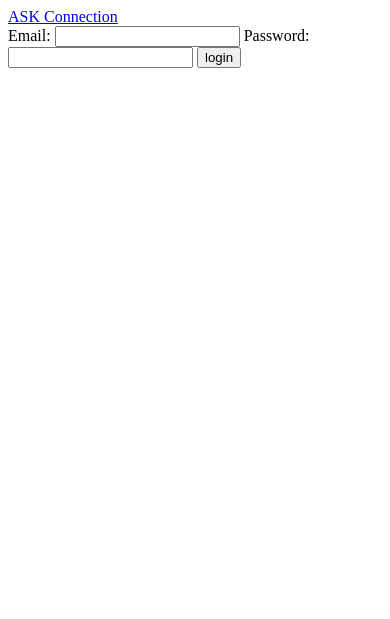
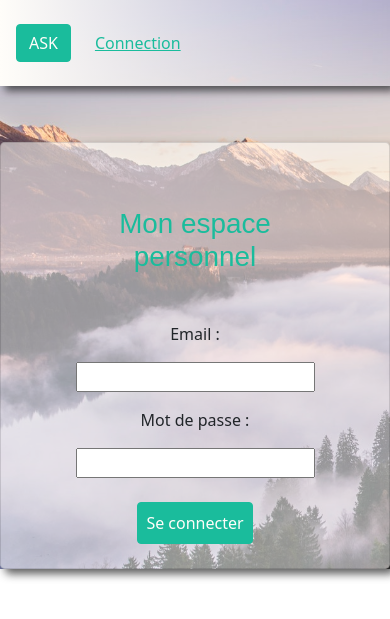
Before and after one commit to WeisgerberEstelle/ASK-app, a Symfony app: template templates/login/index.html.twig in a window 390 px wide. Shown: the top 619 px of the page. Run offline with Twig, Linux system fonts and the light colour scheme; the template is opened without the code that fills it, so the values that code supplies are empty; style sheets or scripts are compiled from the project's sources; some libraries are stand-ins or nearby versions; some web fonts are replaced.

Commit message:
collection form test

```diff
--- a/assets/styles/app.scss
+++ b/assets/styles/app.scss
@@ -10,3 +10,8 @@ background-size:cover;
     background: linear-gradient(to right, rgba(255,253,249,1), rgba(255,253,249,0));
     box-shadow: $shadow;
 }
+
+.login-card, .appointment {
+    background-color: $light-opacity;
+    box-shadow: $shadow;
+}
--- a/assets/styles/dashboard.scss
+++ b/assets/styles/dashboard.scss
@@ -3,6 +3,7 @@
 
 h1 {
     color: $primary;
+    font-family: $title-family;
 }
 
 .client-card {
--- a/assets/styles/variables.scss
+++ b/assets/styles/variables.scss
@@ -2,7 +2,7 @@
 
 $secondary: #1abc9c;
 $light: #fffdf9bd;
-$light-opacity:#fffdf975;
+$light-opacity:#fffdf98e;
 $dark:#292929bd;
 $dark-light-opacity:#2929297e;
 $text-size: 1.05rem;
--- a/templates/components/_card.html.twig
+++ b/templates/components/_card.html.twig
@@ -83,7 +83,7 @@
 				<div class="dropdown-menu" aria-labelledby="dropdownMenuButton">
 					<a class="dropdown-item" href="#">Editer</a>
 					<a class="dropdown-item" href="#">Supprimer</a>
-					<a class="dropdown-item" href="#">Rendez-vous</a>
+					<a class="dropdown-item" href="{{ path('appointment') }}">Rendez-vous</a>
 				</div>
 			</div>
 			<a class="btn btn-secondary text-light">Accéder à la fiche</a>
--- a/templates/components/_navbar.html.twig
+++ b/templates/components/_navbar.html.twig
@@ -1,17 +1,17 @@
 <nav class="navbar navigation">
   <div class="container-fluid p-3 justify-content-start gap-4">
-    <a class="btn btn-primary " href="/"> ASK
+    <a class="btn btn-secondary text-light " href="/"> ASK
     </a>
     {% if app.user %}
 
 				Bienvenue {{ app.user.firstname}} sur le dashboard de ASK!
 
-				<a href="{{ path('app_logout') }}">
+				<a href="{{ path('app_logout') }}" class="link-secondary">
 					Déconnection</a>
 
 			{% else %}
 
-				<a href="{{ path('login') }}">
+				<a href="{{ path('login') }}" class="link-secondary">
 					Connection</a>
 
 			{% endif %}
--- a/templates/login/index.html.twig
+++ b/templates/login/index.html.twig
@@ -1,25 +1,34 @@
 {% extends 'base.html.twig' %}
 
 {% block title %}Connection
+{% endblock %}
+{% block stylesheets %}
+	{{ encore_entry_link_tags('dashboard') }}
 {% endblock %}
 
 {% block body %}
 	{% if error %}
 		<div>{{ error.messageKey|trans(error.messageData, 'security') }}</div>
 	{% endif %}
+	<div class="container mt-2 pt-5 ">
+		<div class="row">
+			<div class="card login-card col-md-6 offset-md-3 p-3 rounded-3">
+				<h1 class="m-5 text-center text-secondary">Mon espace personnel</h1>
+				<form action="{{ path('login') }}" method="post" class="d-flex flex-column align-items-center gap-3">
+					<label for="username">Email :</label>
+					<input type="text" id="username" name="_username" value="{{ last_username }}"/>
 
-	<form action="{{ path('login') }}" method="post">
-		<label for="username">Email:</label>
-		<input type="text" id="username" name="_username" value="{{ last_username }}"/>
+					<label for="password">Mot de passe :</label>
+					<input type="password" id="password" name="_password"/>
 
-		<label for="password">Password:</label>
-		<input type="password" id="password" name="_password"/>
+					<input type="hidden" name="_csrf_token" value="{{ csrf_token('authenticate') }}">
+					<input type="hidden" name="_target_path" value="/dashboard"/>
 
-		<input type="hidden" name="_csrf_token" value="{{ csrf_token('authenticate') }}">
-		<input type="hidden" name="_target_path" value="/dashboard"/>
-
-		<button type="submit">login</button>
-	</form>
+					<button class="btn btn-secondary p-2 my-2 text-light" type="submit">Se connecter</button>
+				</form>
+			</div>
+		</div>
+	</div>
 
 
 {% endblock %}
```
Also changed, not shown: templates/appointment/index.html.twig (+9 -5 lines), templates/home/index.html.twig (+9 -10 lines).
